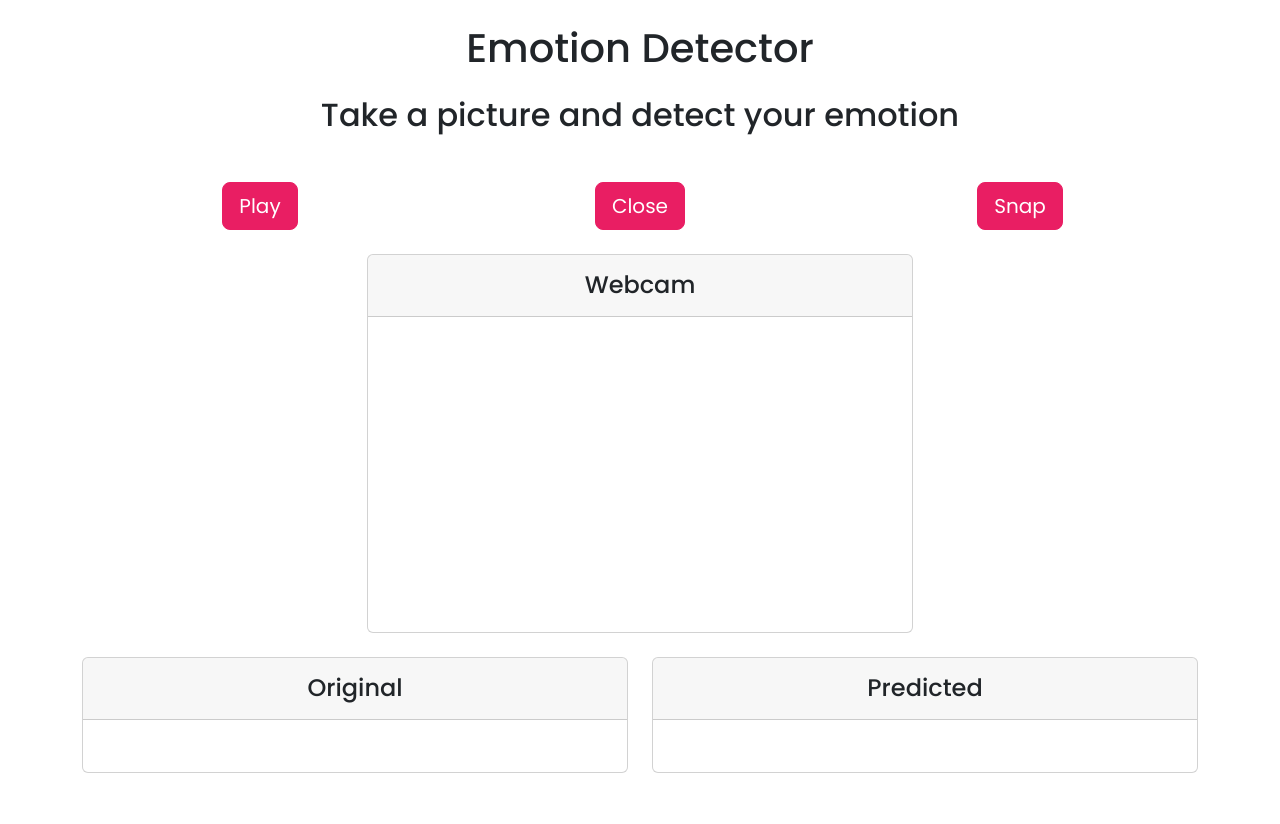
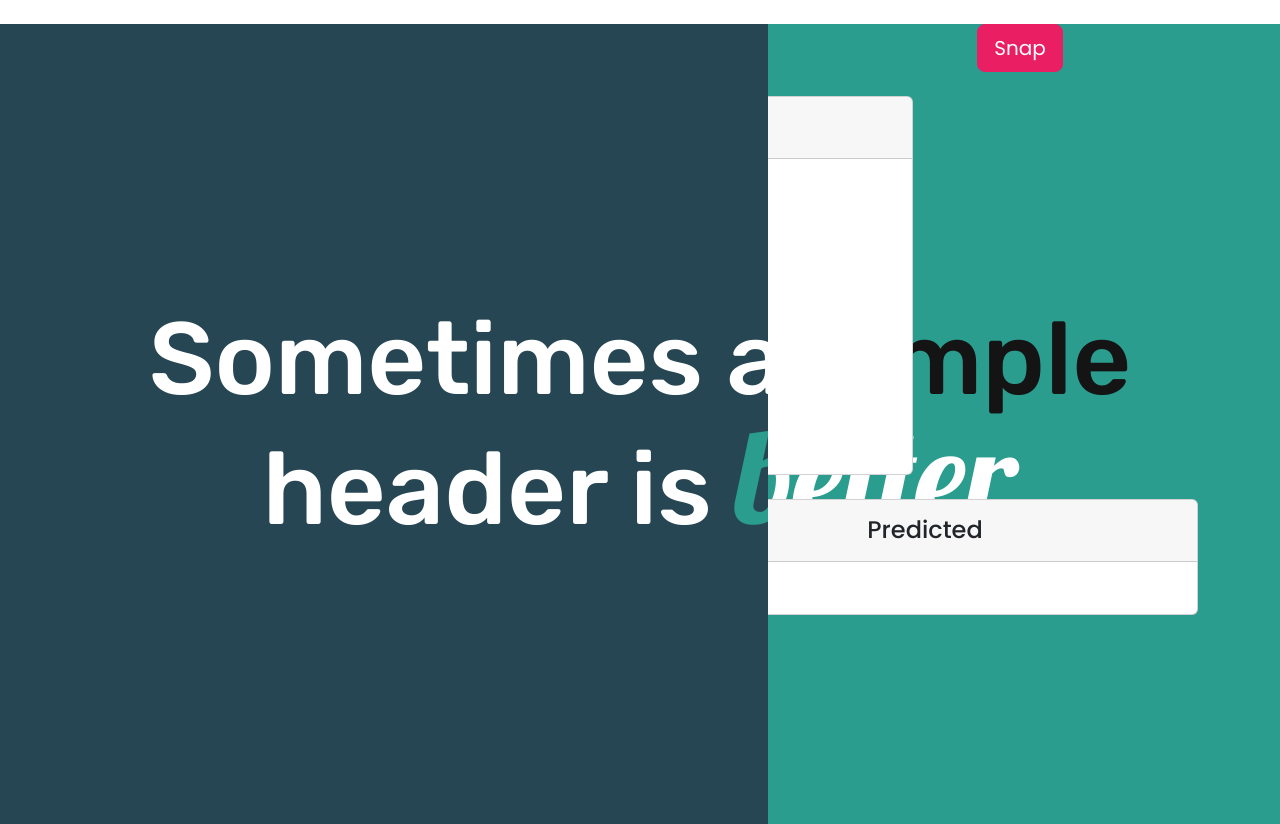
Before and after one commit to aryanace1/EmotionDetector, a Flask app: page / in a window 1280 px wide. Before the commit the page ends 773 px from the top, so only its background shows below. Run offline with Flask 3, Linux system fonts and the light colour scheme.

Commit message:
Add superslider

```diff
--- a/static/css/index.css
+++ b/static/css/index.css
@@ -1,3 +1,17 @@
+@import url("https://fonts.googleapis.com/css2?family=Lobster&family=Rubik:wght@300;400;500;700&display=swap");
+
+:root {
+  --dark: rgb(20, 20, 20);
+  --yellow: rgb(253, 216, 53);
+  --blue: rgb(98, 0, 234);
+
+  --c1: rgb(38, 70, 83);
+  --c2: rgb(42, 157, 143);
+
+  --left-color: var(--c1);
+  --right-color: var(--c2);
+}
+
 * {
   margin: 0;
   padding: 0;
@@ -6,6 +20,65 @@
 
 body {
   font-family: "Poppins", sans-serif;
+}
+
+.MyHeader {
+  background-color: var(--dark);
+  margin: 0px;
+  position: relative;
+}
+
+.side {
+  display: grid;
+  height: 100vh;
+  overflow: hidden;
+  place-items: center;
+  position: absolute;
+  width: 100%;
+  margin-bottom: 20px;
+}
+
+.side .title {
+  font-family: "Rubik", sans-serif;
+  font-size: 8vw;
+  margin: 0px 10vw;
+  width: 80vw;
+}
+
+.side .fancy {
+  font-family: "Lobster", cursive;
+  font-size: 1.3em;
+  line-height: 0.8em;
+}
+
+#left-side {
+  background-color: var(--left-color);
+  width: 60%;
+  z-index: 2;
+}
+
+#left-side .title {
+  color: white;
+}
+
+#left-side .fancy {
+  color: var(--right-color);
+}
+
+#right-side {
+  background-color: var(--right-color);
+}
+
+#right-side .title {
+  color: var(--dark);
+}
+
+#right-side .fancy {
+  color: white;
+}
+
+.Boxes {
+  position: relative;
 }
 
 .btn-pink {
--- a/static/js/index.js
+++ b/static/js/index.js
@@ -1,3 +1,14 @@
+const left = document.getElementById("left-side");
+
+const handleMove = (e) => {
+  left.style.width = `${(e.clientX / window.innerWidth) * 100}%`;
+};
+
+document.onmousemove = (e) => handleMove(e);
+
+document.ontouchmove = (e) => handleMove(e.touches[0]);
+
+// Webcam
 let video = document.getElementById("videoElement");
 let canvas = document.createElement("canvas");
 let stream = null;
--- a/templates/index.html
+++ b/templates/index.html
@@ -40,30 +40,25 @@
   </head>
 
   <body>
-    <!--
-    <h1>Emotion Detector</h1>
-    <h2>Take a picture and detect your emotion</h2>
-
-    <button onclick="startWebcam()">Play</button>
-    <button onclick="stopWebcam()">Close</button>
-    <button onclick="takeSnapshot()">Snap</button>
-    <video id="videoElement"></video>
-
-    <div id="imageDiv"></div>
-    <div id="resultDiv"></div>
-
-    <div id="predictedImageDiv"></div>
-    -->
-
-    <div class="container">
-      <!-- Headings -->
-      <div class="row">
-        <div class="col-12 text-center">
-          <h1 class="my-4">Emotion Detector</h1>
-          <h2 class="my-4">Take a picture and detect your emotion</h2>
+    <!-- Headings -->
+    <div class="MyHeader">
+      <div class="text-center">
+        <div id="left-side" class="side">
+          <h1 class="title">
+            Sometimes a simple header is
+            <span class="fancy">better</span>
+          </h1>
+        </div>
+        <div id="right-side" class="side">
+          <h1 class="title">
+            Sometimes a simple header is
+            <span class="fancy">better</span>
+          </h1>
         </div>
       </div>
+    </div>
 
+    <div class="container Boxes">
       <!-- Buttons -->
       <div class="row justify-content-center my-4">
         <div class="col-md-4 col-sm-6 text-center">
@@ -105,9 +100,7 @@
               <h4 class="my-2">Original</h4>
             </div>
             <div class="card-body">
-              <div
-                id="imageDiv"
-              ></div>
+              <div id="imageDiv"></div>
             </div>
           </div>
         </div>
@@ -117,9 +110,7 @@
               <h4 class="my-2">Predicted</h4>
             </div>
             <div class="card-body">
-              <div
-                id="predictedImageDiv"
-              ></div>
+              <div id="predictedImageDiv"></div>
             </div>
           </div>
         </div>
```
